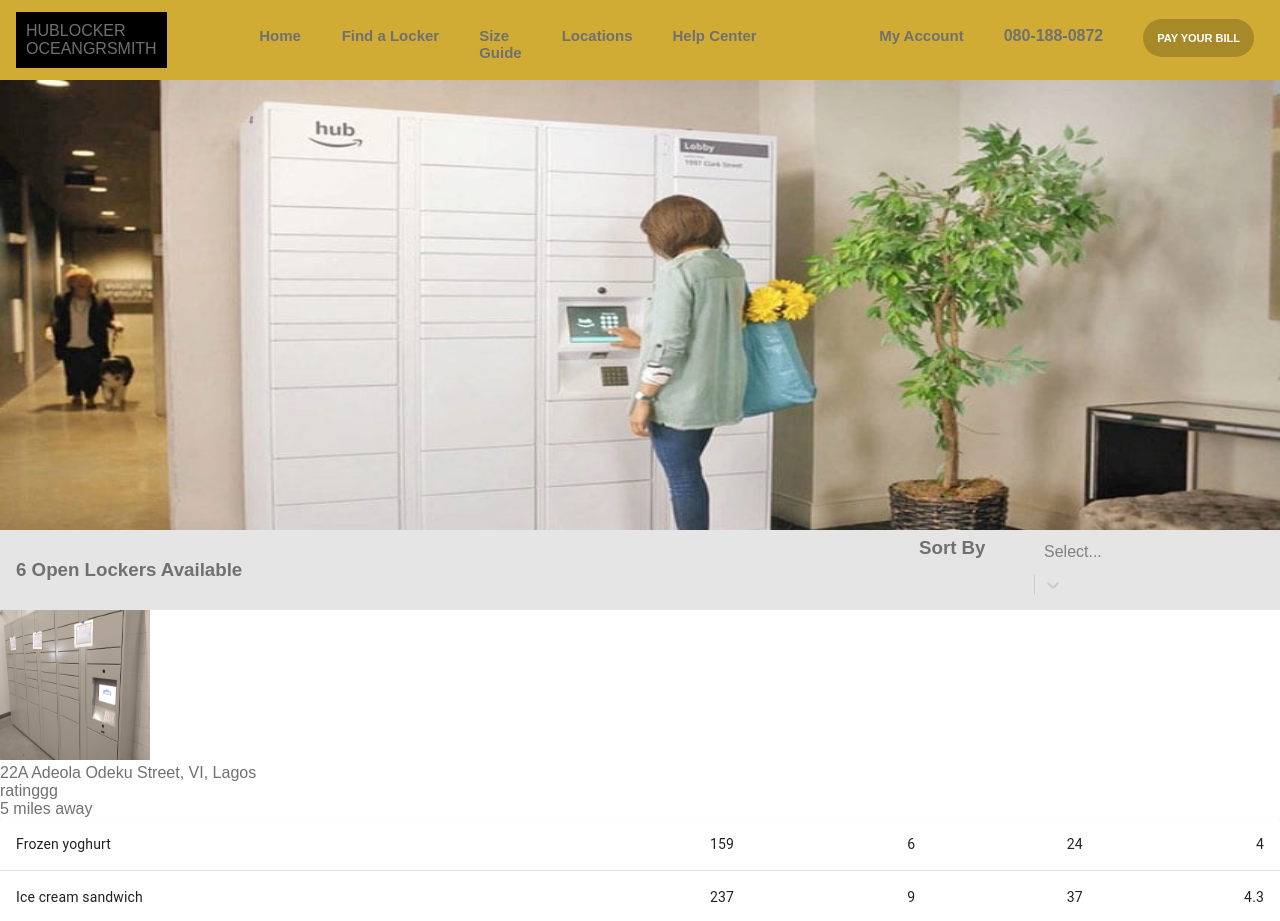
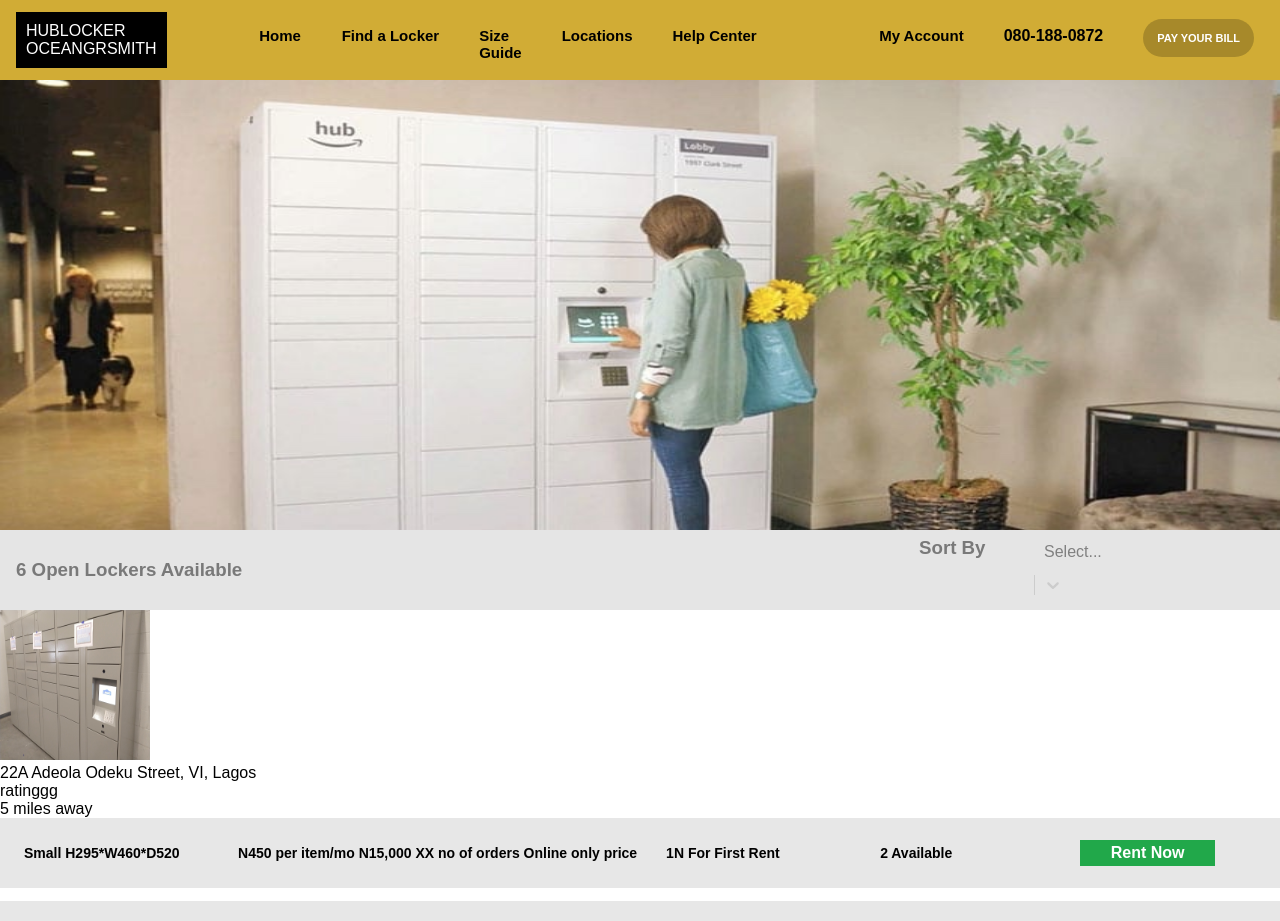
Before and after one commit to UshiobiDivine/Hublocker-frontend, a React (Create React App) app: page / in a window 1280 px wide. Shown: the top 921 px of the page. Built offline with nearby package versions, Linux system fonts and the light colour scheme.

Commit message:
feat the table component

```diff
--- a/src/components/Table.js
+++ b/src/components/Table.js
@@ -7,6 +7,7 @@ import TableContainer from "@material-ui/core/TableContainer";
 import TableHead from "@material-ui/core/TableHead";
 import TableRow from "@material-ui/core/TableRow";
 import Paper from "@material-ui/core/Paper";
+import classes from "../css/Table.module.css";
 
 const useStyles = makeStyles({
   table: {
@@ -14,47 +15,89 @@ const useStyles = makeStyles({
   },
 });
 
-function createData(name, calories, fat, carbs, protein) {
-  return { name, calories, fat, carbs, protein };
+function createData(size, price, firstPay, available, rent) {
+  return { size, price, firstPay, available, rent };
 }
 
 const rows = [
-  createData("Frozen yoghurt", 159, 6.0, 24, 4.0),
-  createData("Ice cream sandwich", 237, 9.0, 37, 4.3),
-  createData("Eclair", 262, 16.0, 24, 6.0),
-  createData("Cupcake", 305, 3.7, 67, 4.3),
-  createData("Gingerbread", 356, 16.0, 49, 3.9),
+  createData(
+    "Small H295*W460*D520",
+    "N450 per item/mo N15,000 XX no of orders Online only price",
+    "1N For First Rent",
+    "2 Available",
+    "Rent Now"
+  ),
+  createData(
+    "Small H296*W460*D520",
+    "N450 per item/mo N15,000 XX no of orders Online only price",
+    "1N For First Rent",
+    "2 Available",
+    "Rent Now"
+  ),
+  createData(
+    "Small H297*W460*D520",
+    "N450 per item/mo N15,000 XX no of orders Online only price",
+    "1N For First Rent",
+    "2 Available",
+    "Rent Now"
+  ),
+  createData(
+    "Small H298*W460*D520",
+    "N450 per item/mo N15,000 XX no of orders Online only price",
+    "1N For First Rent",
+    "2 Available",
+    "Rent Now"
+  ),
+  createData(
+    "Small H299*W460*D520",
+    "N450 per item/mo N15,000 XX no of orders Online only price",
+    "1N For First Rent",
+    "2 Available",
+    "Rent Now"
+  ),
 ];
 
 export default function MyTable() {
-  const classes = useStyles();
+  //   const classes = useStyles();
 
   return (
-    <TableContainer component={Paper}>
-      <Table className={classes.table} aria-label="simple table">
-        {/* <TableHead>
-          <TableRow>
-            <TableCell>Dessert (100g serving)</TableCell>
-            <TableCell align="right">Calories</TableCell>
-            <TableCell align="right">Fat&nbsp;(g)</TableCell>
-            <TableCell align="right">Carbs&nbsp;(g)</TableCell>
-            <TableCell align="right">Protein&nbsp;(g)</TableCell>
-          </TableRow>
-        </TableHead> */}
-        <TableBody>
-          {rows.map((row) => (
-            <TableRow key={row.name}>
-              <TableCell component="th" scope="row">
-                {row.name}
-              </TableCell>
-              <TableCell align="right">{row.calories}</TableCell>
-              <TableCell align="right">{row.fat}</TableCell>
-              <TableCell align="right">{row.carbs}</TableCell>
-              <TableCell align="right">{row.protein}</TableCell>
-            </TableRow>
-          ))}
-        </TableBody>
-      </Table>
-    </TableContainer>
+    <div>
+      {rows.map((row) => (
+        <div className={classes.container}>
+          <div className={classes.item}>{row.size}</div>
+          <div className={classes.item}>{row.price}</div>
+          <div className={classes.item}>{row.firstPay}</div>
+          <div className={classes.item}>{row.available}</div>
+          <div className={classes.rent}>{row.rent}</div>
+        </div>
+      ))}
+    </div>
+
+    // <TableContainer component={Paper}>
+    //   <Table className={classes.table} aria-label="simple table">
+    //     <TableHead>
+    //       <TableRow>
+    //         <TableCell>Dessert (100g serving)</TableCell>
+    //         <TableCell align="right">Calories</TableCell>
+    //         <TableCell align="right">Fat&nbsp;(g)</TableCell>
+    //         <TableCell align="right">Carbs&nbsp;(g)</TableCell>
+    //         <TableCell align="right">Protein&nbsp;(g)</TableCell>
+    //       </TableRow>
+    //     </TableHead>
+    //     <TableBody>
+    //       {rows.map((row) => (
+    //         <TableRow key={row.name}>
+    //           <TableCell >
+    //             {row.name}
+    //           </TableCell>
+    //           <TableCell align="right">{row.calories}</TableCell>
+    //           <TableCell align="right">{row.fat}</TableCell>
+    //           <TableCell align="right">{row.carbs}</TableCell>
+    //           <TableCell align="right">{row.protein}</TableCell>
+    //         </TableRow>
+    //       ))}
+    //     </TableBody>
+    //   </Table>
+    // </TableContainer>
   );
 }
--- a/src/css/Banner.css
+++ b/src/css/Banner.css
@@ -25,7 +25,9 @@
   grid-template-columns: 1fr 2fr;
 }
 
-.banner-down > h3,
-div {
-  color: rgb(112, 112, 112);
+.banner-down > h3 {
+  color: rgb(121, 121, 121);
 }
+.banner-down > div {
+  color: rgb(121, 121, 121);
+}
--- /dev/null
+++ b/src/css/Table.module.css
@@ -0,0 +1,25 @@
+.container {
+  display: grid;
+  grid-template-columns: 1fr 2fr 1fr 1fr 0.7fr;
+  background-color: rgb(231, 231, 231);
+  height: 70px;
+  align-items: center;
+  padding: 10px;
+  padding-right: 50px;
+  margin-bottom: 13px;
+  color: rgb(0, 0, 0) !important;
+}
+
+.rent {
+  background-color: rgba(10, 161, 56, 0.89);
+  text-align: center;
+  padding: 4px 0;
+  margin-right: 15px;
+  color: white;
+  font-weight: bold;
+}
+.item {
+  padding: 0 14px;
+  font-weight: bold;
+  font-size: 14px
+}
```
